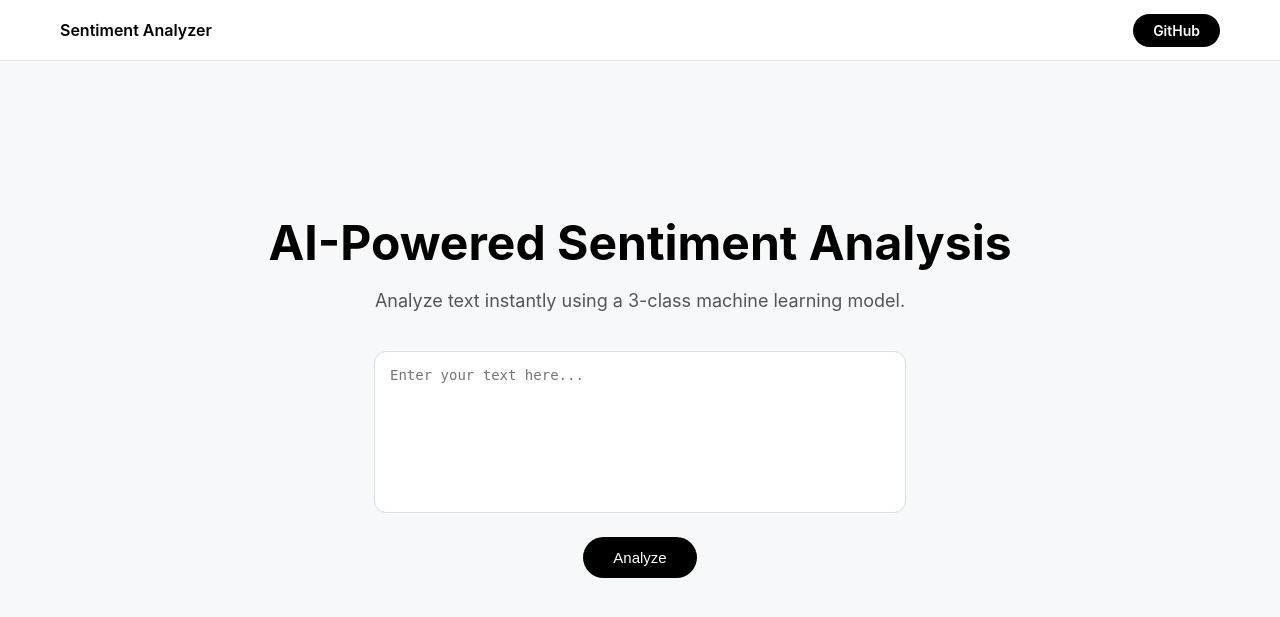
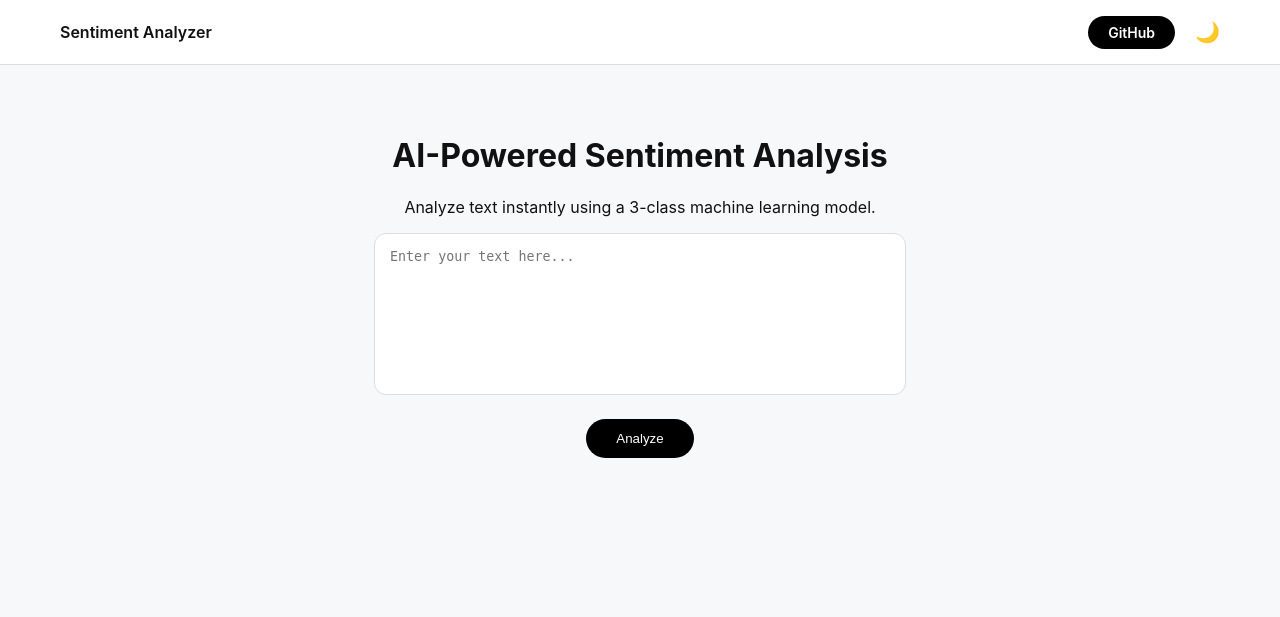
Before and after one commit to VaishaliNaik28/Sentiment_Analyzer, a Flask app: page / in a window 1280 px wide. Shown: the top 617 px of the page. Run offline with Flask 3, Linux system fonts and the light colour scheme; parts of the project's set-up code (start-up, migrations or seed data) failed here and were passed over.

Commit message:
Update index.html

```diff
--- a/templates/index.html
+++ b/templates/index.html
@@ -4,26 +4,47 @@
     <title>Sentiment Analyzer</title>
 
     <style>
+        :root {
+            --bg-color: #f7f8fa;
+            --text-color: #111;
+            --card-color: white;
+            --border-color: #ddd;
+        }
+
+        body.dark {
+            --bg-color: #121212;
+            --text-color: #f5f5f5;
+            --card-color: #1e1e1e;
+            --border-color: #333;
+        }
+
         body {
             margin: 0;
             font-family: -apple-system, BlinkMacSystemFont, 'Segoe UI', Roboto, sans-serif;
-            background-color: #f7f8fa;
+            background-color: var(--bg-color);
+            color: var(--text-color);
+            transition: 0.3s ease;
         }
 
-        /* NAVBAR */
         nav {
             display: flex;
             justify-content: space-between;
             align-items: center;
             padding: 20px 60px;
-            background-color: white;
-            border-bottom: 1px solid #eaeaea;
+            background-color: var(--card-color);
+            border-bottom: 1px solid var(--border-color);
         }
 
         nav a {
             text-decoration: none;
-            color: black;
+            color: var(--text-color);
             font-weight: 600;
+        }
+
+        .nav-right {
+            display: flex;
+            align-items: center;
+            gap: 20px;
         }
 
         .github a {
@@ -34,22 +55,14 @@
             font-size: 14px;
         }
 
-        /* HERO SECTION */
+        #modeIcon {
+            cursor: pointer;
+            font-size: 20px;
+        }
+
         .container {
             text-align: center;
-            padding-top: 120px;
-        }
-
-        h1 {
-            font-size: 48px;
-            margin-bottom: 10px;
-            font-weight: 700;
-        }
-
-        p {
-            color: #555;
-            margin-bottom: 40px;
-            font-size: 18px;
+            padding-top: 50px;
         }
 
         textarea {
@@ -57,14 +70,10 @@
             height: 130px;
             padding: 15px;
             border-radius: 12px;
-            border: 1px solid #ddd;
+            border: 1px solid var(--border-color);
             resize: none;
-            font-size: 14px;
-        }
-
-        textarea:focus {
-            outline: none;
-            border: 1px solid black;
+            background-color: var(--card-color);
+            color: var(--text-color);
         }
 
         button {
@@ -74,34 +83,48 @@
             border: none;
             background-color: black;
             color: white;
-            font-size: 15px;
             cursor: pointer;
-            transition: 0.3s ease;
-        }
-
-        button:hover {
-            opacity: 0.85;
         }
 
         .result {
-            margin-top: 35px;
+            margin-top: 20px;
             font-size: 22px;
             font-weight: 600;
-            padding: 20px;
-            display: inline-block;
-            border-radius: 12px;
         }
 
-        .negative {
-            background-color: #fdecea;
+        /* ===== Modal Styles ===== */
+
+        .modal {
+            display: none;
+            position: fixed;
+            z-index: 1000;
+            left: 0;
+            top: 0;
+            width: 100%;
+            height: 100%;
+            background-color: rgba(0,0,0,0.5);
         }
 
-        .neutral {
-            background-color: #fff8e1;
+        .modal-content {
+            background-color: var(--card-color);
+            margin: 10% auto;
+            padding: 20px;
+            border-radius: 10px;
+            width: 400px;
+            text-align: left;
+            position: relative;
         }
 
-        .positive {
-            background-color: #e8f5e9;
+        .close-btn {
+            position: absolute;
+            top: 10px;
+            right: 15px;
+            cursor: pointer;
+            font-size: 20px;
+        }
+
+        .modal ul {
+            padding-left: 20px;
         }
 
     </style>
@@ -113,8 +136,13 @@
     <div class="logo">
         <a href="/">Sentiment Analyzer</a>
     </div>
+
+    <div class="nav-right">
         <div class="github">
-            <a href="YOUR_GITHUB_LINK" target="_blank">GitHub</a>
+            <a href="https://github.com/VaishaliNaik28/Sentiment_Analyzer.git" target="_blank">GitHub</a>
+        </div>
+
+        <span id="modeIcon" onclick="toggleMode()">🌙</span>
     </div>
 </nav>
 
@@ -123,21 +151,67 @@
     <p>Analyze text instantly using a 3-class machine learning model.</p>
 
     <form method="POST">
-            <textarea name="text" placeholder="Enter your text here..." required></textarea><br>
+        <!-- 👇 IMPORTANT CHANGE HERE -->
+        <textarea name="text" placeholder="Enter your text here..." required>{{ user_input }}</textarea><br>
         <button type="submit">Analyze</button>
     </form>
 
     {% if prediction %}
-            {% if "Negative" in prediction %}
-                <div class="result negative">{{ prediction }}</div>
-            {% elif "Neutral" in prediction %}
-                <div class="result neutral">{{ prediction }}</div>
-            {% elif "Positive" in prediction %}
-                <div class="result positive">{{ prediction }}</div>
+        <div class="result">
+            {{ prediction }}
+            <br><br>
+            <button onclick="openModal()">View Influential Words</button>
+        </div>
     {% endif %}
+</div>
+
+<!-- Modal -->
+<div id="explainModal" class="modal">
+    <div class="modal-content">
+        <span class="close-btn" onclick="closeModal()">×</span>
+        <h3>Top Influential Words</h3>
+
+        {% if words %}
+            <ul>
+                {% for word, value in words %}
+                    <li>
+                        {{ word }}
+                        {% if value > 0 %}
+                            <span style="color:green;">(+{{ value }})</span>
+                        {% else %}
+                            <span style="color:red;">({{ value }})</span>
                         {% endif %}
+                    </li>
+                {% endfor %}
+            </ul>
+        {% endif %}
+    </div>
+</div>
 
-    </div>
+<script>
+    const icon = document.getElementById("modeIcon");
+
+    function toggleMode() {
+        document.body.classList.toggle("dark");
+        icon.textContent =
+            document.body.classList.contains("dark") ? "☀️" : "🌙";
+    }
+
+    function openModal() {
+        document.getElementById("explainModal").style.display = "block";
+    }
+
+    function closeModal() {
+        document.getElementById("explainModal").style.display = "none";
+    }
+
+    window.onclick = function(event) {
+        const modal = document.getElementById("explainModal");
+        if (event.target === modal) {
+            modal.style.display = "none";
+        }
+    }
+</script>
 
 </body>
 </html>
```
Lines whose indentation alone changed are shown as unchanged.
